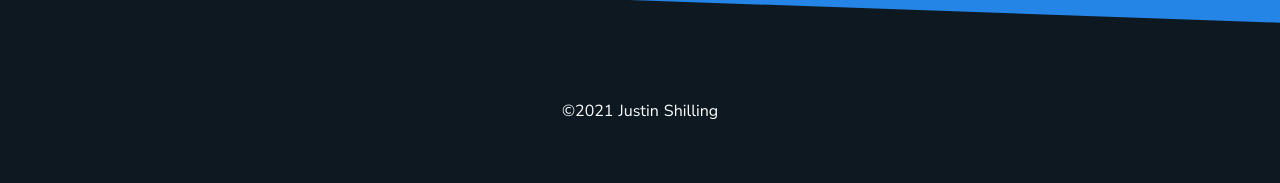
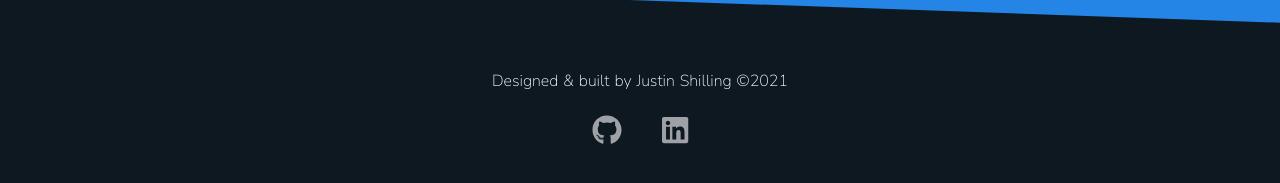
Before and after one commit to JShilling4/portfolio, a Vue app: page / in a window 1280 px wide. Shown: the part 3489-3672 px from the top of the page. Built offline with nearby package versions, Linux system fonts and the light colour scheme.

Commit message:
footer additions

```diff
--- a/src/components/layout/TheFooter.vue
+++ b/src/components/layout/TheFooter.vue
@@ -1,28 +1,62 @@
 <template>
     <footer>
-        <div>&copy;{{ new Date().getFullYear() }} Justin Shilling</div>
+        <div class="text">
+            Designed & built by Justin Shilling &copy;{{ new Date().getFullYear() }}
+        </div>
+        <div>
+            <a
+                href="https://github.com/JShilling4"
+                target="_blank"
+                class="social-link"
+            >
+                <FontAwesomeIcon
+                    :icon="['fab', 'github']"
+                    class="github"
+                />
+            </a>
+            <a
+                href="https://www.linkedin.com/in/justin-shilling/"
+                class="social-link"
+                target="blank"
+            >
+                <FontAwesomeIcon
+                    :icon="['fab', 'linkedin']"
+                    class="linkedIn"
+                />
+            </a>
+        </div>
     </footer>
 </template>
 
 <script>
-    export default {
-
-    }
+export default {};
 </script>
 
 <style lang="scss" scoped>
 footer {
     display: flex;
+    flex-direction: column;
     justify-content: center;
     align-items: center;
     font-weight: 500;
     margin-top: 3.3rem;
     height: 20rem;
     color: #fff;
-    /* border-top: 4px solid var(--primary-color); */
-    transform: skewY(2deg);
-    div {
-        transform: skewY(-2deg);
+
+    .text {
+        margin-bottom: 2rem;
+        font-weight: 200;
+    }
+
+    .social-link {
+        /* color: var(--secondary-color); */
+        color: rgba(255,255,255, .6);
+        font-size: 3rem;
+        margin: 0 2rem;
+        transition: color .3s;
+        &:hover {
+            color: var(--secondary-color);
+        }
     }
 }
 </style>
```
